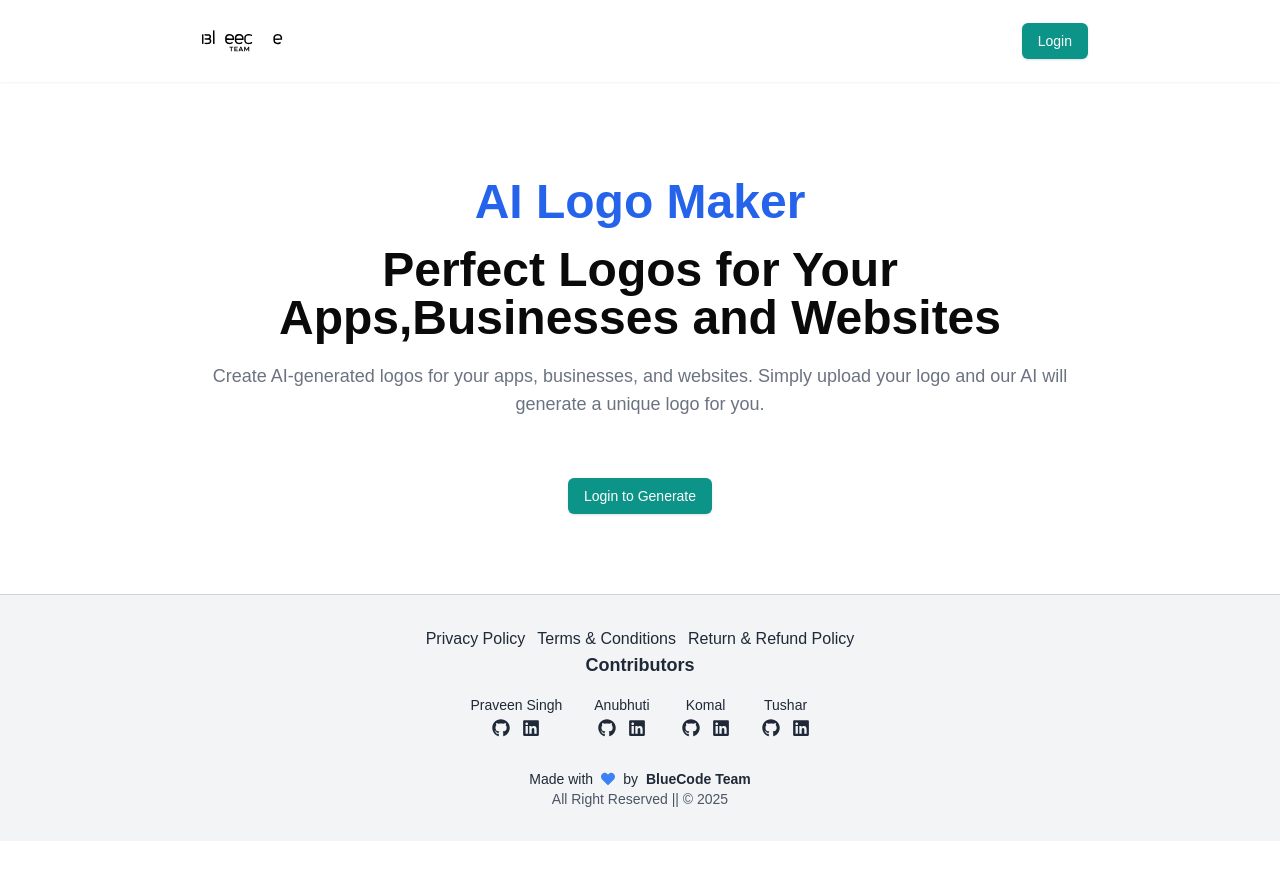
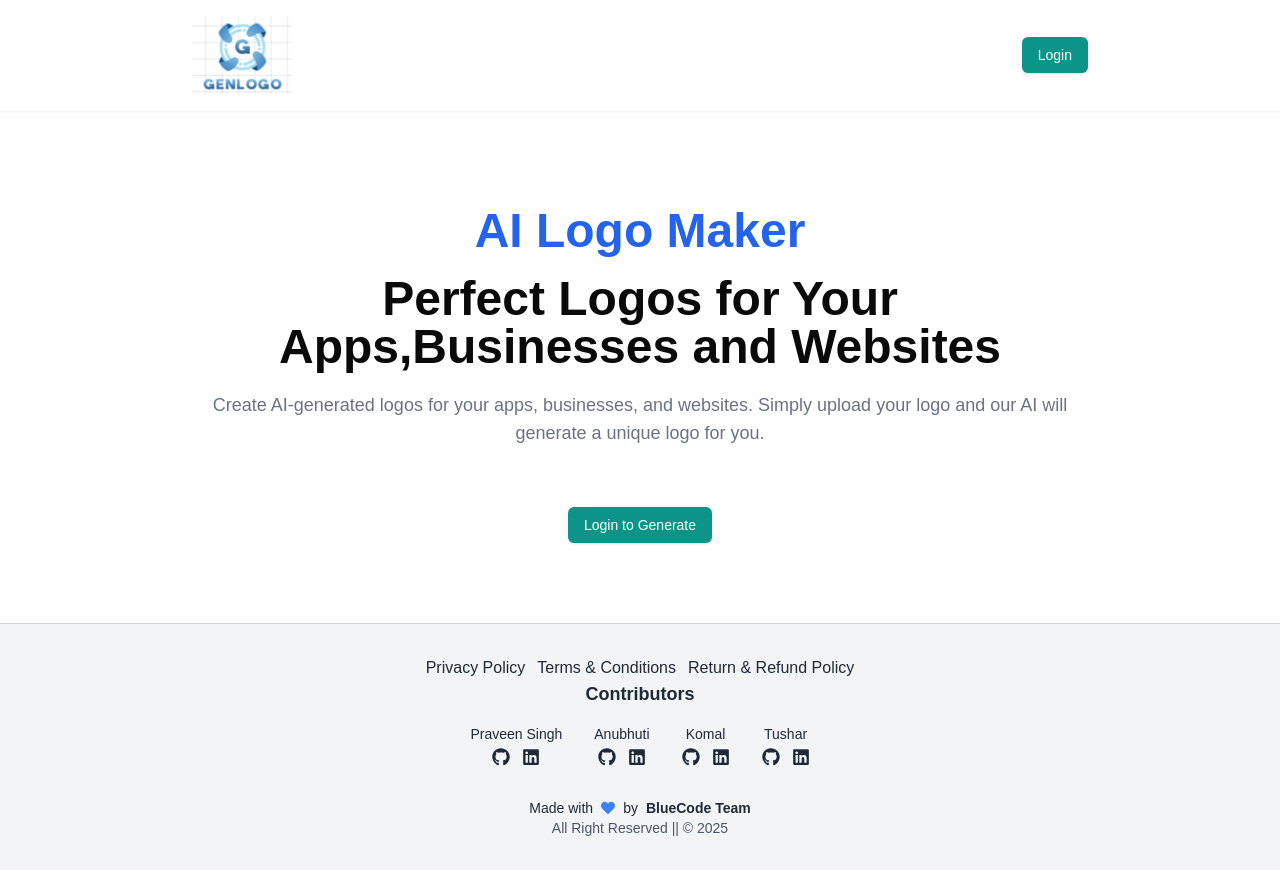
Before and after one commit to Praveen-kumar1Singh/AI-Logo-Image-generator, a Next.js app: page / in a window 1280 px wide. Before the commit the page ends 841 px from the top, so only its background shows below. Built offline with nearby package versions, Linux system fonts and the light colour scheme; no server answers; a web font is replaced by a local one.

Commit message:
Update Header.jsx

```diff
--- a/app/_components/Header.jsx
+++ b/app/_components/Header.jsx
@@ -11,7 +11,7 @@ const Header = () => {
   const { user } = useUser();
   return (
     <div className="px-10 lg:px-32 xl:px-48 2xl:px-56 p-4 flex justify-between items-center shadow-sm">
-      <Link href={"/"} className="cursor-pointer"><Image src={"/logo.svg"} alt="logo" width={100} height={50} /></Link>
+      <Link href={"/"} className="cursor-pointer"><Image src={"/logofinal.png"} alt="logo" width={100} height={50} /></Link>
       <div className="gap-3 flex items-center">
         {user ? (
           // ✅ CHANGED outline variant to custom teal outline
```
